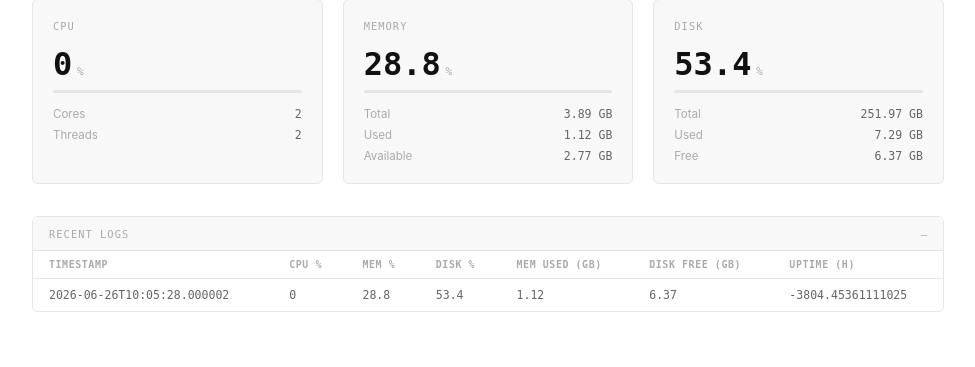
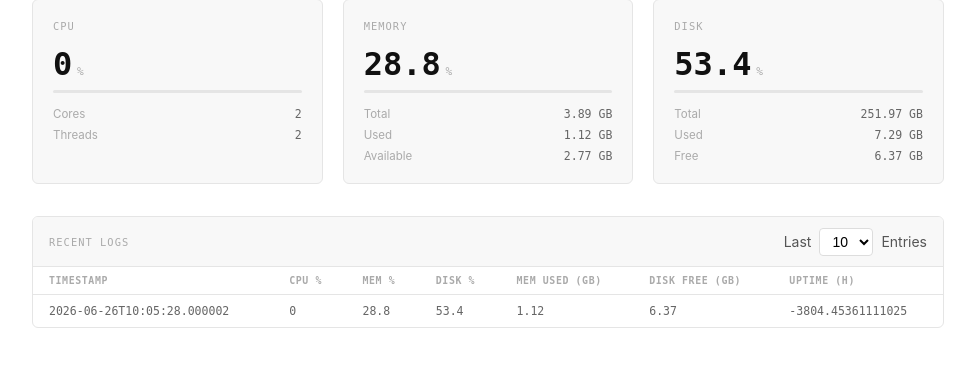
Before and after one commit to F7Z7/Seaker-Alert-App, a Flask app: page / in a window 1280 px wide. Shown: the part 117-484 px from the top of the page, without its empty margins (152-1127 px from the left). Run offline with Flask 3, Linux system fonts and the light colour scheme; data comes from the database, SQL or seed files in the repository; parts of the project's set-up code (start-up, migrations or seed data) failed here and were passed over.

Commit message:
added a dashboard for selection of rows

```diff
--- a/backend/static/css/style.css
+++ b/backend/static/css/style.css
@@ -370,3 +370,29 @@ tbody td {
     66%  { width: 0.8em; }
     100% { width: 1.2em; }
 }
+
+#log-dropdown {
+    display: flex;
+    align-items: center;
+    gap: 8px;
+    font-size: 14px;
+}
+
+#log-dropdown label,
+#log-dropdown span {
+    color: #555;
+}
+
+#log-dropdown select {
+    padding: 4px 8px;
+    border: 1px solid #ddd;
+    border-radius: 4px;
+    background: #fff;
+    font-size: 14px;
+    cursor: pointer;
+    outline: none;
+}
+
+#log-dropdown select:focus {
+    border-color: #999;
+}
--- a/backend/templates/index.html
+++ b/backend/templates/index.html
@@ -1,7 +1,7 @@
 <!DOCTYPE html>
 <html lang="en">
 <head>
-  <meta charset="UTF-8" />
+    <meta charset="UTF-8"/>
     <meta name="viewport" content="width=device-width, initial-scale=1.0"/>
     <title>System Monitor</title>
     <link rel="stylesheet" href="{{ url_for('static', filename='css/style.css') }}">
@@ -112,7 +112,18 @@
 <div class="log-section">
     <div class="log-header">
         <span class="log-title">Recent logs</span>
-      <span class="log-count" id="log-count">—</span>
+        <div id="log-dropdown">
+            <label for="logs">Last</label>
+            <select id="logs" name="logs">
+
+                <option value="10">10</option>
+                <option value="15">15</option>
+                <option value="20">20</option>
+                <option value="25">25</option>
+
+            </select>
+            <span>Entries</span>
+        </div>
     </div>
     <div class="log-table-wrap">
         <table>
```
Lines whose indentation alone changed are shown as unchanged.
